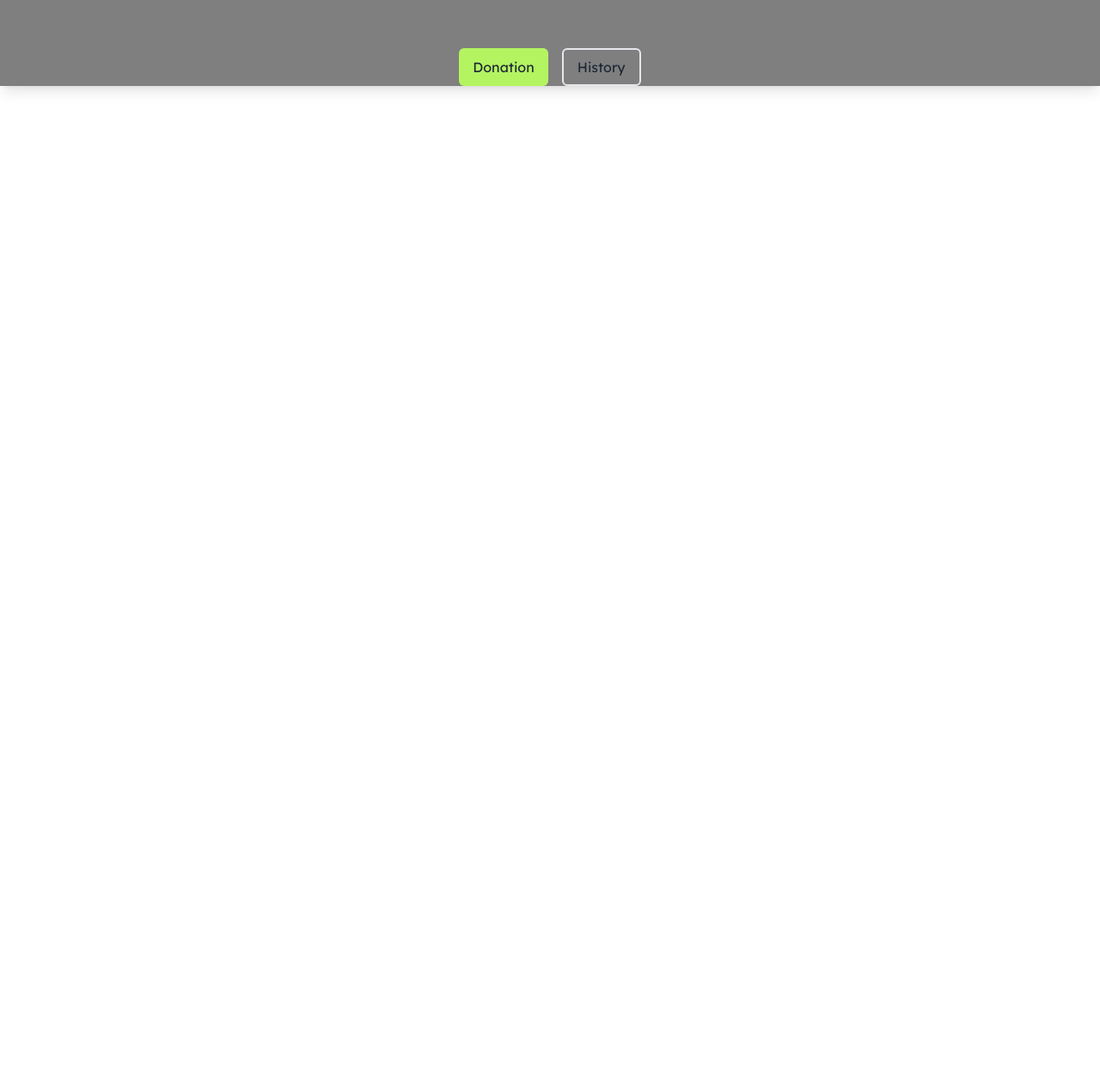
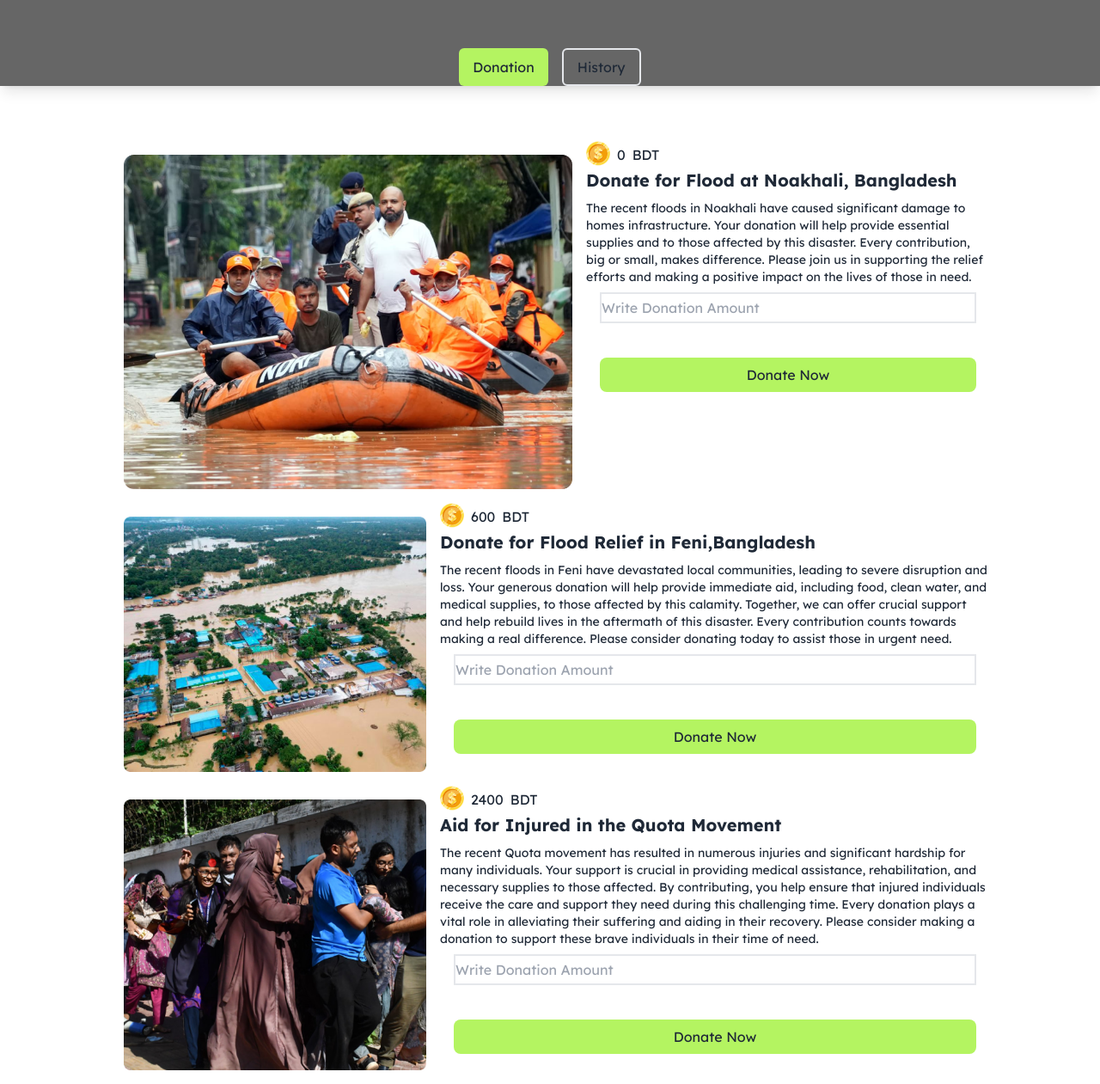
Before and after one commit to mahdi056/A-5, a plain HTML site: page index.html in a window 1280 px wide. Shown: the part 64-1325 px from the top of the page at 86% size. Before the commit the page ends 800 px from the top, so only its background shows below. Drawn offline with nearby package versions, Linux system fonts and the light colour scheme.

Commit message:
End of design

```diff
--- a/index.html
+++ b/index.html
@@ -35,7 +35,7 @@
 </style>
 <body class="lexend_font">
 
-    <header class="sticky top-0 bg-black bg-opacity-50 backdrop-blur-sm shadow-lg">
+    <header class="sticky top-0 bg-black bg-opacity-60 backdrop-blur-sm shadow-lg">
         <nav class="flex place-content-around my-4">
 
             <button id="btn-blog" class="bg-primary-color px-4 rounded-md">
@@ -51,6 +51,7 @@
                 <img class="h-8" src="./assets/coin.png" alt="">
                 <p class="my-1">5500 </p><span class="my-1">BDT</span>
             </div>
+
         </nav>
 
         <div class="flex justify-center my-16 gap-x-4">
@@ -61,6 +62,113 @@
     <!-- End of header section -->
 
     <main>
+        <!-- !st card start -->
+        <section>
+            <!-- card div  -->
+            <div class="lg:flex lg:mx-32">
+
+                <img class="p-4 w-full" src="./assets/noakhali.png" alt="">
+
+               <div>
+
+                <div class="flex gap-x-2">
+                    <img class="h-8 lg:h-full" src="./assets/coin.png" alt="">
+                    <p class="my-1">0 </p><span class="my-1">BDT</span>
+                </div>
+
+                <div class=" flex flex-col gap-y-2">
+
+                    <h1 class="text-xl"><b>Donate for Flood at Noakhali, Bangladesh</b></h1>
+
+                    <p class="text-sm"> The recent floods in Noakhali have caused significant damage to homes  infrastructure. Your donation will help provide essential supplies and  to those affected by this disaster. Every contribution, big or small, makes  difference. Please join us in supporting the relief efforts and making a positive impact on the lives of those in need.</p>
+
+                    <input class="border-2 py-1 mx-4" type="text" placeholder="Write Donation Amount"> <br>
+
+                    <button class="bg-primary-color py-2 rounded-lg mx-4">
+                        Donate Now
+                    </button>
+
+                </div>
+
+               </div>
+
+            </div>
+
+        </section>
+        <!-- 1st card end -->
+
+        <!-- 2nd card start -->
+
+        <section>
+            <!-- card div  -->
+            <div class="lg:flex lg:mx-32">
+
+                <img class="p-4 w-full lg:w-96" src="./assets/feni.png" alt="">
+
+               <div>
+
+                <div class="flex gap-x-2">
+                    <img class="h-8 lg:h-full" src="./assets/coin.png" alt="">
+                    <p class="my-1">600 </p><span class="my-1">BDT</span>
+                </div>
+
+                <div class=" flex flex-col gap-y-2">
+
+                    <h1 class="text-xl"><b>Donate for Flood Relief in Feni,Bangladesh</b></h1>
+
+                    <p class="text-sm"> The recent floods in Feni have devastated local communities, leading to severe disruption and loss. Your generous donation will help provide immediate aid, including food, clean water, and medical supplies, to those affected by this calamity. Together, we can offer crucial support and help rebuild lives in the aftermath of this disaster. Every contribution counts towards making a real difference. Please consider donating today to assist those in urgent need.</p>
+
+                    <input class="border-2 py-1 mx-4" type="text" placeholder="Write Donation Amount"> <br>
+
+                    <button class="bg-primary-color py-2 rounded-lg mx-4">
+                        Donate Now
+                    </button>
+
+                </div>
+
+               </div>
+
+            </div>
+
+        </section>
+
+        <!-- 2nd card end -->
+
+        <!-- 3rd card start  -->
+
+        <section>
+            <!-- card div  -->
+            <div class="lg:flex lg:mx-32">
+
+                <img class="p-4 w-full lg:w-96" src="./assets/quota-protest.png" alt="">
+
+               <div>
+
+                <div class="flex gap-x-2">
+                    <img class="h-8 lg:h-full" src="./assets/coin.png" alt="">
+                    <p class="my-1">2400 </p><span class="my-1">BDT</span>
+                </div>
+
+                <div class=" flex flex-col gap-y-2">
+
+                    <h1 class="text-xl"><b>Aid for Injured in the Quota Movement</b></h1>
+
+                    <p class="text-sm"> The recent Quota movement has resulted in numerous injuries and significant hardship for many individuals. Your support is crucial in providing medical assistance, rehabilitation, and necessary supplies to those affected. By contributing, you help ensure that injured individuals receive the care and support they need during this challenging time. Every donation plays a vital role in alleviating their suffering and aiding in their recovery. Please consider making a donation to support these brave individuals in their time of need.</p>
+
+                    <input class="border-2 py-1 mx-4" type="text" placeholder="Write Donation Amount"> <br>
+
+                    <button class="bg-primary-color py-2 rounded-lg mx-4">
+                        Donate Now
+                    </button>
+
+                </div>
+
+               </div>
+
+            </div>
+
+        </section>
+        <!-- End of design  -->
 
 
     </main>
```
